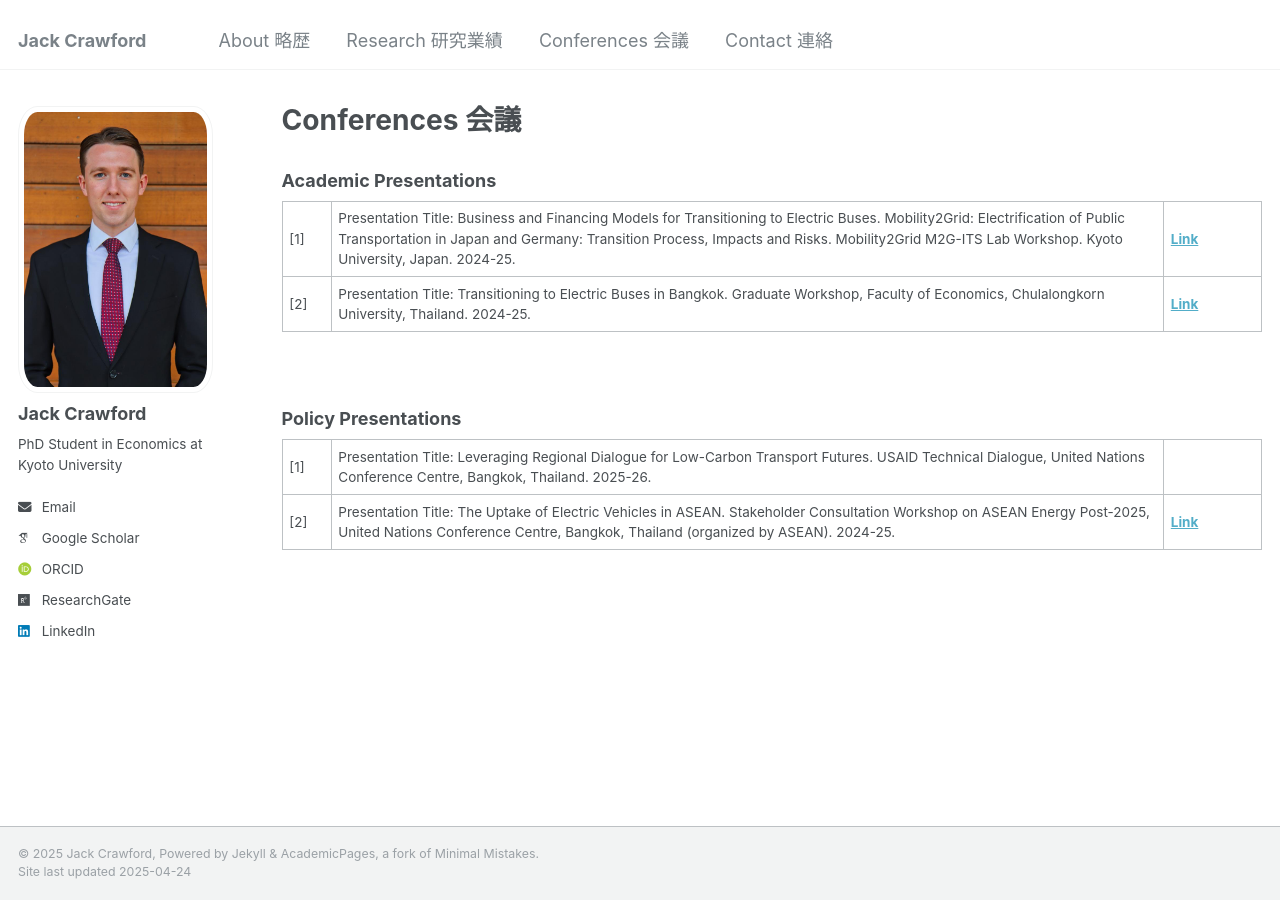
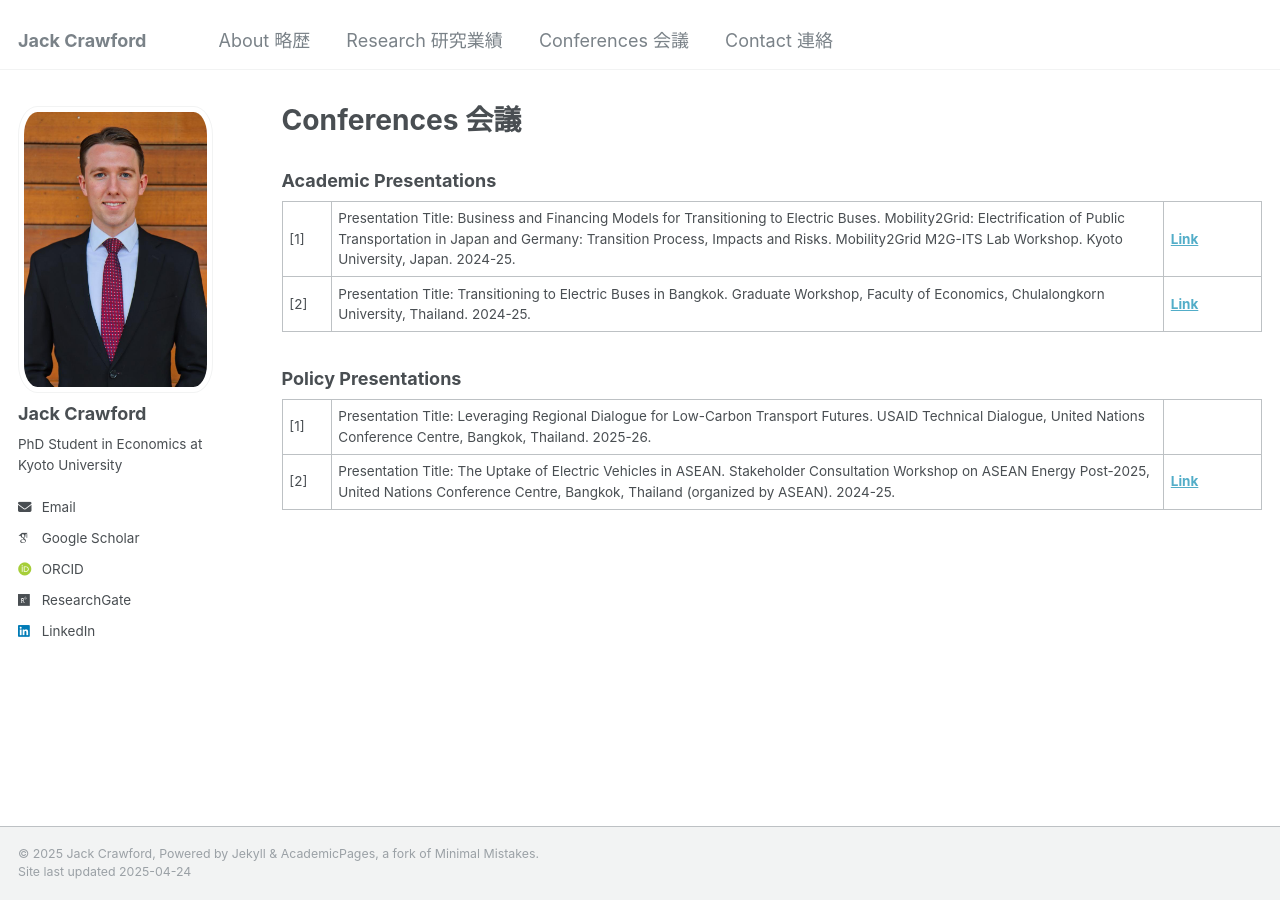
Before and after one commit to jackgcrawford/jackcrawford, a Jekyll site: the page built from _pages/talks.html, in a window 1280 px wide. Built offline with Jekyll 4.4.1, drawn with Linux system fonts in a browser that asks for light colours; some web fonts are replaced.

Commit message:
Update talks.html

```diff
--- a/_pages/talks.html
+++ b/_pages/talks.html
@@ -32,8 +32,8 @@ author_profile: true
     </tr>
   </tbody>
 </table>
-
-<br>
+<!-- tighter spacing -->
+<div style="margin-top: 1.5rem;"></div>
 <h3>Policy Presentations</h3>
 <table class="tg">
   <tbody>
```
